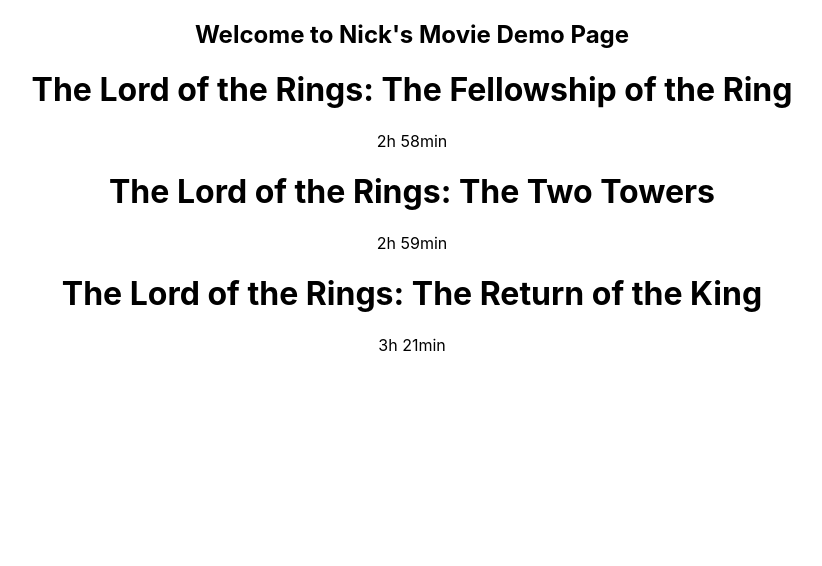
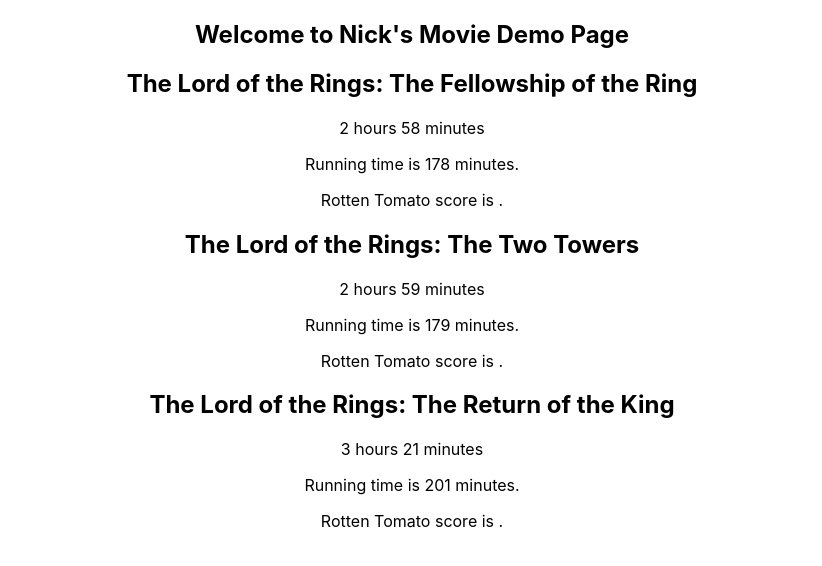
Before and after one commit to nicklonz/GA_Projects, a React (Create React App) app in the folder lord-of-the-rings/: page / in a window 1280 px wide. Shown: the top 566 px of the page, without its empty margins (228-1050 px from the left). Built offline with nearby package versions, Linux system fonts and the light colour scheme.

Commit message:
movie demo

```diff
--- a/lord-of-the-rings/src/App.js
+++ b/lord-of-the-rings/src/App.js
@@ -5,16 +5,25 @@
 
 class App extends Component {
   render() {
+
+
+
+    let allMovies = this.props.movies.map((movie, index) =>
+      <Movie
+        title={movie.title}
+        hours={movie.hours}
+        minutes={movie.minutes}
+        total={movie.total}
+        tomato={movie.tomato}
+        key={index}
+      />
+    )
     return (
       <div className="App">
         <div>
           <h2>Welcome to Nick's Movie Demo Page</h2>
         </div>
-
-        <Movie title="The Fellowship of the Ring" hours="2" minutes="58"></Movie>
-        <Movie title="The Two Towers" hours="2" minutes="59"></Movie>
-        <Movie title="The Return of the King" hours="3" minutes="21"></Movie>
-
+    {allMovies}
       </div>
     )
   }
--- a/lord-of-the-rings/src/Movie.js
+++ b/lord-of-the-rings/src/Movie.js
@@ -4,8 +4,10 @@
   render() {
     return (
       <div>
-        <h1>The Lord of the Rings: {this.props.title}</h1>
-        <p>{this.props.hours}h {this.props.minutes}min</p>
+        <h2>The Lord of the Rings: {this.props.title}</h2>
+        <p>{this.props.hours} hours {this.props.minutes} minutes</p>
+        <p>Running time is {this.props.hours*60+this.props.minutes} minutes.</p>
+        <p>Rotten Tomato score is {this.props.tomato}.</p>
       </div>
     )
   }
--- a/lord-of-the-rings/src/index.js
+++ b/lord-of-the-rings/src/index.js
@@ -4,10 +4,29 @@
 import App from './App';
 import reportWebVitals from './reportWebVitals';
 
+        let movies = [
+          {
+            title: "The Fellowship of the Ring",
+            hours: 2,
+            minutes: 58
+            //tomato: 95
+          },
+          {
+            title: "The Two Towers",
+            hours: 2,
+            minutes: 59
+            //tomato: 93
+          },
+          {
+            title: "The Return of the King",
+            hours: 3,
+            minutes: 21
+            //tomato: 91
+          }
+        ]
+
 ReactDOM.render(
-  <React.StrictMode>
-    <App />
-  </React.StrictMode>,
+  <App movies={movies} />,
   document.getElementById('root')
 );
 
```
